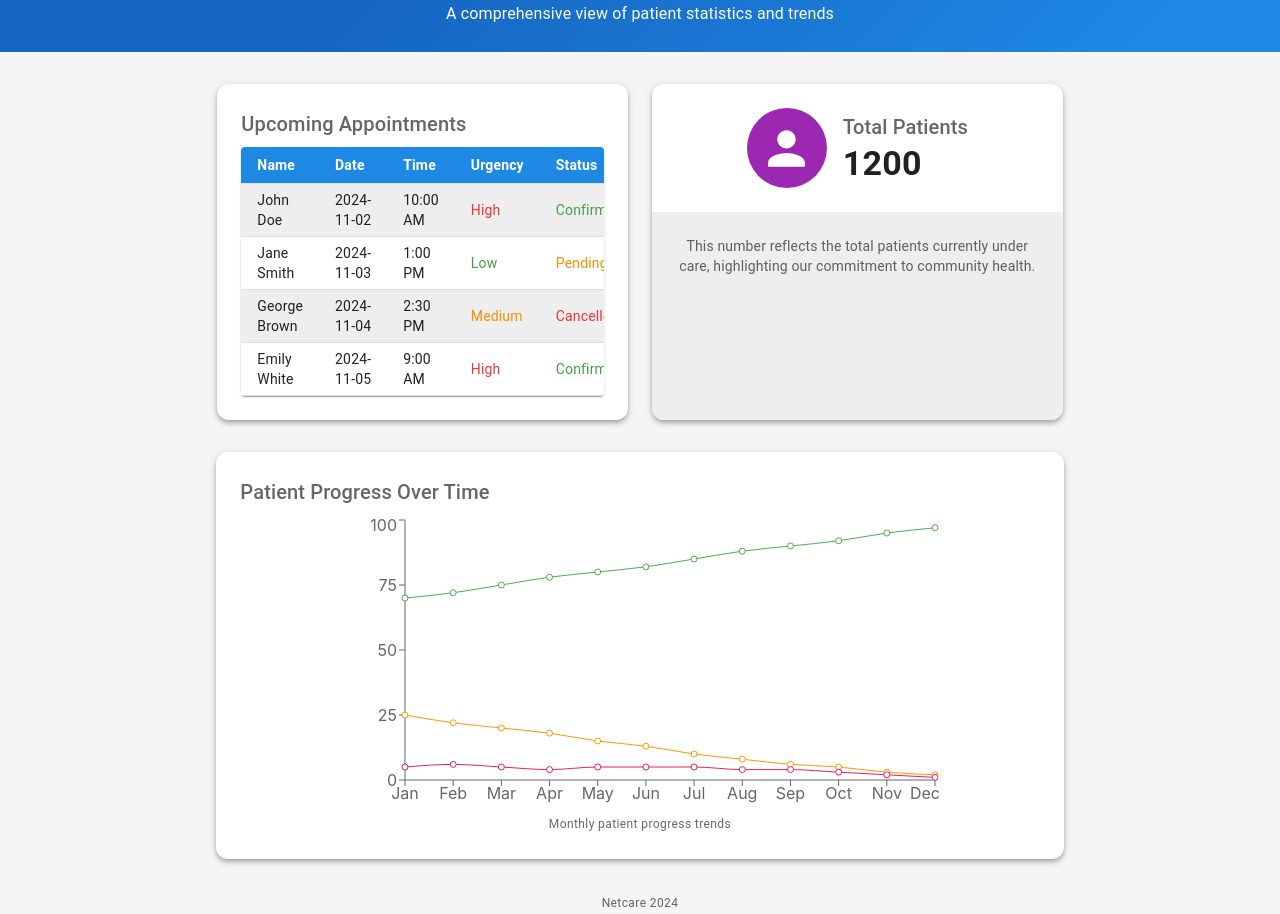
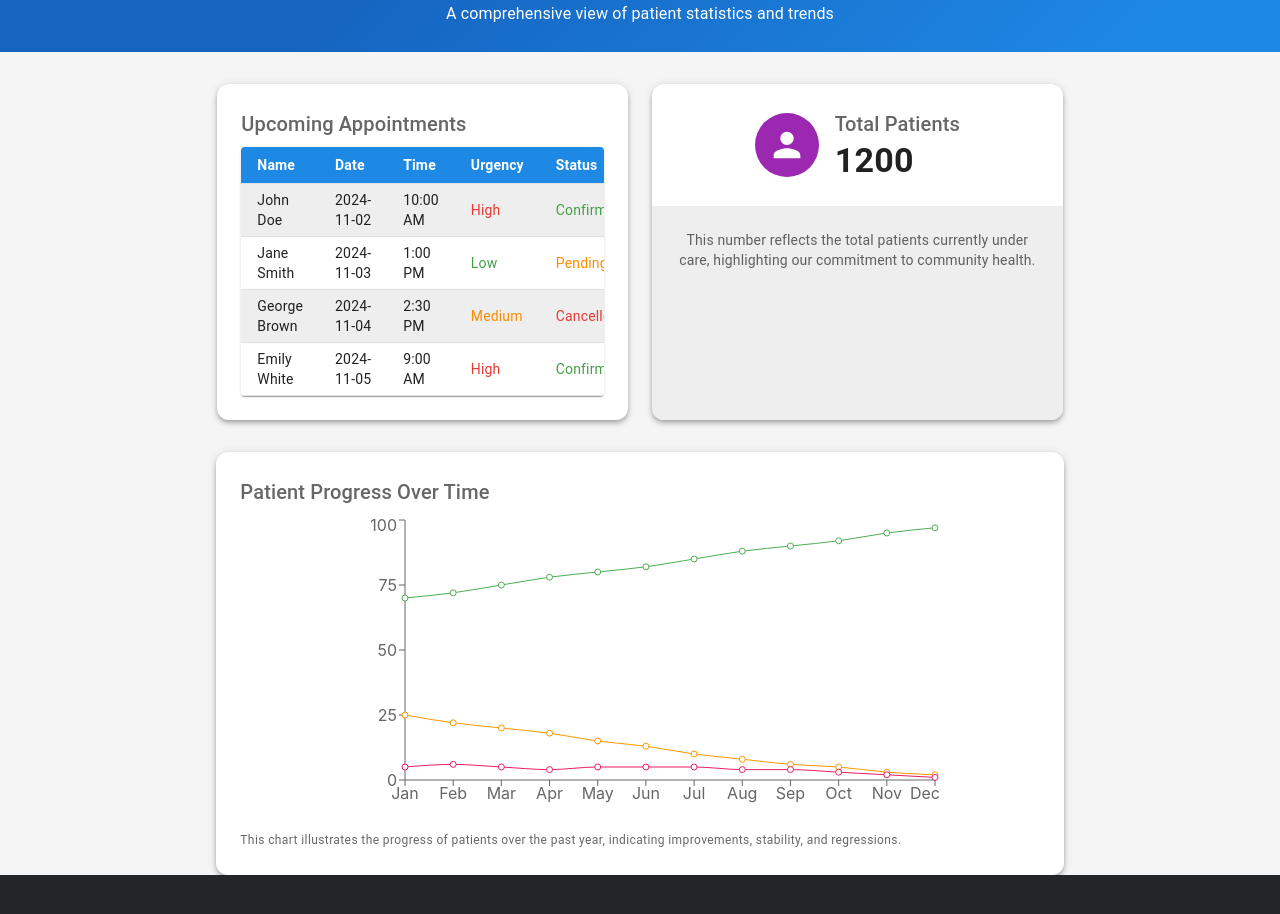
Before and after one commit to cfgcolumbus24/Team-15, a React (Create React App) app in the folder frontend/: page /home in a window 1280 px wide. Shown: the part 80-994 px from the top of the page. After the commit the page ends 955 px from the top, so only its background shows below. Built offline with nearby package versions, Linux system fonts and the light colour scheme.

Commit message:
Fized alert system functionality

```diff
--- a/frontend/src/pages/home.tsx
+++ b/frontend/src/pages/home.tsx
@@ -28,6 +28,9 @@ import { pink, blue, green, orange, purple, grey, red } from '@mui/material/colo
 import PersonIcon from '@mui/icons-material/Person';
 import SettingsIcon from '@mui/icons-material/Settings';
 import AccountCircleIcon from '@mui/icons-material/AccountCircle';
+import { useLocation } from 'react-router-dom';
+import Snackbar from '@mui/material/Snackbar';
+import Alert from '@mui/material/Alert';
 
 // Sample hardcoded data
 const totalPatients = 1200;
@@ -54,6 +57,17 @@ const upcomingAppointments = [
 ];
 
 const Home: React.FC = () => {
+  const location = useLocation();
+  const { message, severity } = location.state || { message: '', severity: 'info' };
+  const [open, setOpen] = React.useState(!!message);
+
+  const handleClose = (event?: React.SyntheticEvent | Event, reason?: string) => {
+    if (reason === 'clickaway') {
+      return;
+    }
+    setOpen(false);
+  };
+
   return (
     <Box p={0} bgcolor={grey[100]} minHeight="100vh">
       {/* Header */}
@@ -67,7 +81,7 @@ const Home: React.FC = () => {
             borderRadius: 0,
             position: 'relative',
         }}
-        >
+      >
         <Dropdown /> {/* Rendered with fixed positioning */}
 
         <Typography variant="h3" fontWeight="bold">
@@ -80,14 +94,13 @@ const Home: React.FC = () => {
         {/* Icons for Settings and Profile */}
         <Box position="absolute" top={16} right={16} display="flex" gap={2}>
             <IconButton sx={{ color: 'white', '&:hover': { backgroundColor: blue[300] } }}>
-            <SettingsIcon sx={{ fontSize: 30 }} />
+              <SettingsIcon sx={{ fontSize: 30 }} />
             </IconButton>
             <IconButton sx={{ color: 'white', '&:hover': { backgroundColor: blue[300] } }}>
-            <AccountCircleIcon sx={{ fontSize: 30 }} />
+              <AccountCircleIcon sx={{ fontSize: 30 }} />
             </IconButton>
         </Box>
-        </Box>
-
+      </Box>
 
       <Grid container spacing={3} justifyContent="center">
         {/* Upcoming Appointments Card */}
@@ -133,8 +146,8 @@ const Home: React.FC = () => {
         <Grid item xs={12} sm={6} md={4}>
           <Card sx={{ boxShadow: 4, borderRadius: 3, height: '100%', display: 'flex', flexDirection: 'column' }}>
             <CardContent sx={{ padding: 3, display: 'flex', alignItems: 'center', justifyContent: 'center' }}>
-              <Avatar sx={{ bgcolor: purple[500], width: 80, height: 80, mr: 2 }}>
-                <PersonIcon sx={{ fontSize: 55, color: 'white' }} />
+              <Avatar sx={{ bgcolor: purple[500], width: 64, height: 64, mr: 2 }}>
+                <PersonIcon sx={{ fontSize: 40, color: 'white' }} />
               </Avatar>
               <Box textAlign="left">
                 <Typography variant="h6" color="text.secondary">
@@ -171,19 +184,19 @@ const Home: React.FC = () => {
                 <Line type="monotone" dataKey="worsened" stroke={pink[500]} />
               </LineChart>
             </Box>
-            <Typography variant="caption" color="text.secondary" sx={{ display: 'flex', justifyContent: 'center' }}>
-              Monthly patient progress trends
+            <Typography variant="caption" color="text.secondary" sx={{ display: 'block', marginTop: 2 }}>
+              This chart illustrates the progress of patients over the past year, indicating improvements, stability, and regressions.
             </Typography>
           </CardContent>
         </Card>
       </Grid>
 
-      {/* Footer */}
-      <Box textAlign="center" mt={4}>
-        <Typography variant="caption" color="text.secondary">
-          Netcare 2024
-        </Typography>
-      </Box>
+      {/* Snackbar for feedback messages */}
+      <Snackbar open={open} autoHideDuration={6000} onClose={handleClose}>
+        <Alert onClose={handleClose} severity={severity} sx={{ width: '100%' }}>
+          {message}
+        </Alert>
+      </Snackbar>
     </Box>
   );
 };
--- a/frontend/src/pages/login.tsx
+++ b/frontend/src/pages/login.tsx
@@ -15,10 +15,9 @@ import { SnackbarCloseReason } from "@mui/material/Snackbar";
 const LoginFinal = () => {
   const navigate = useNavigate();
 
-
   const [openSnackbar, setOpenSnackbar] = useState(false);
   const [snackbarMessage, setSnackbarMessage] = useState('');
-  const [snackbarSeverity, setSnackbarSeverity] = useState<'success' | 'error'>('success');
+  const [snackbarSeverity, setSnackbarSeverity] = useState<'success' | 'error'>('success'); // Type for severity
 
   const handleLogin = () => {
     const isLoginSuccessful = true;
@@ -100,7 +99,6 @@ const LoginFinal = () => {
               fontSize: '1rem',
             }}
           />
-
         </FormControl>
         <FormControl>
           <FormLabel>Password</FormLabel>
@@ -127,7 +125,7 @@ const LoginFinal = () => {
       </Sheet>
 
       {/* Snackbar for alerts */}
-      <Snackbar open={openSnackbar} autoHideDuration={1900} onClose={handleCloseSnackbar}>
+      <Snackbar open={openSnackbar} autoHideDuration={6000} onClose={handleCloseSnackbar}>
         <Alert onClose={handleCloseSnackbar} severity={snackbarSeverity} sx={{ width: '100%' }} style={{ backgroundColor: snackbarSeverity === 'success' ? '#4caf50' : '#f44336' }}>
           {snackbarMessage}
         </Alert>
```
